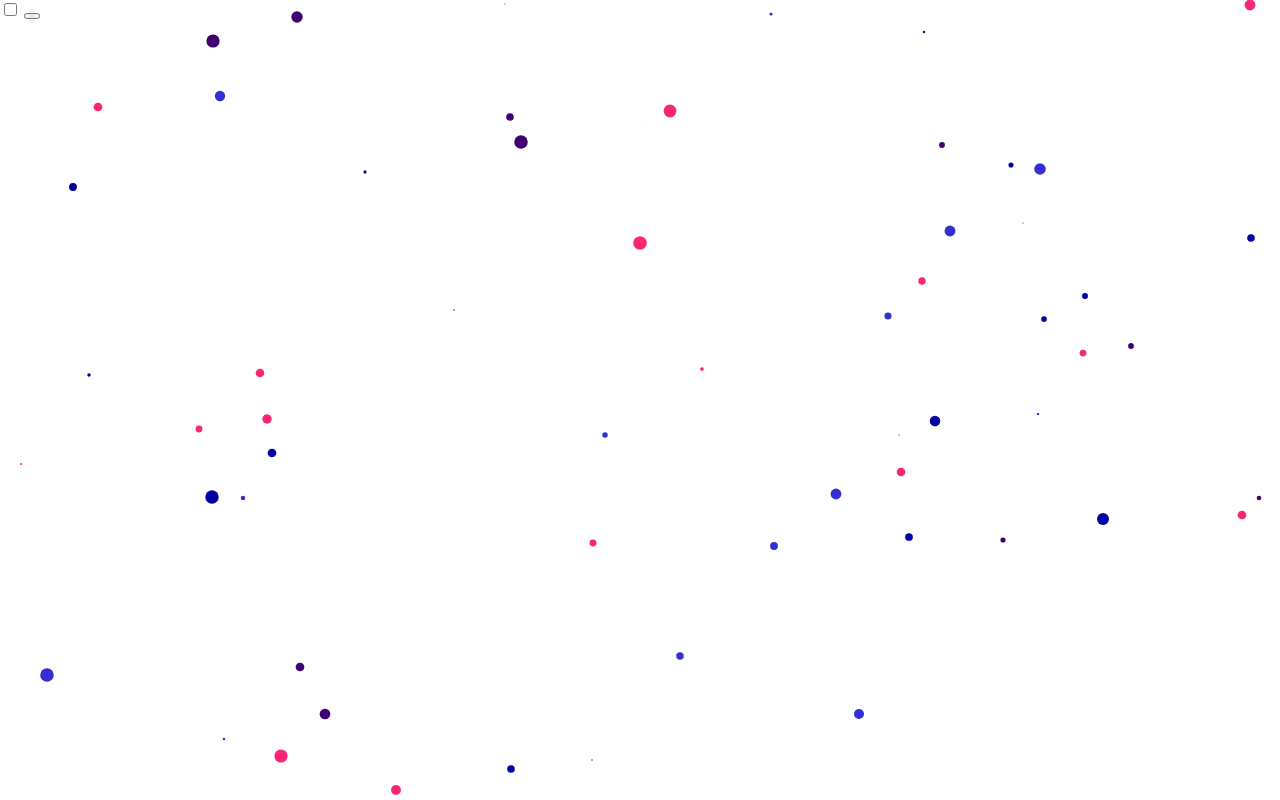
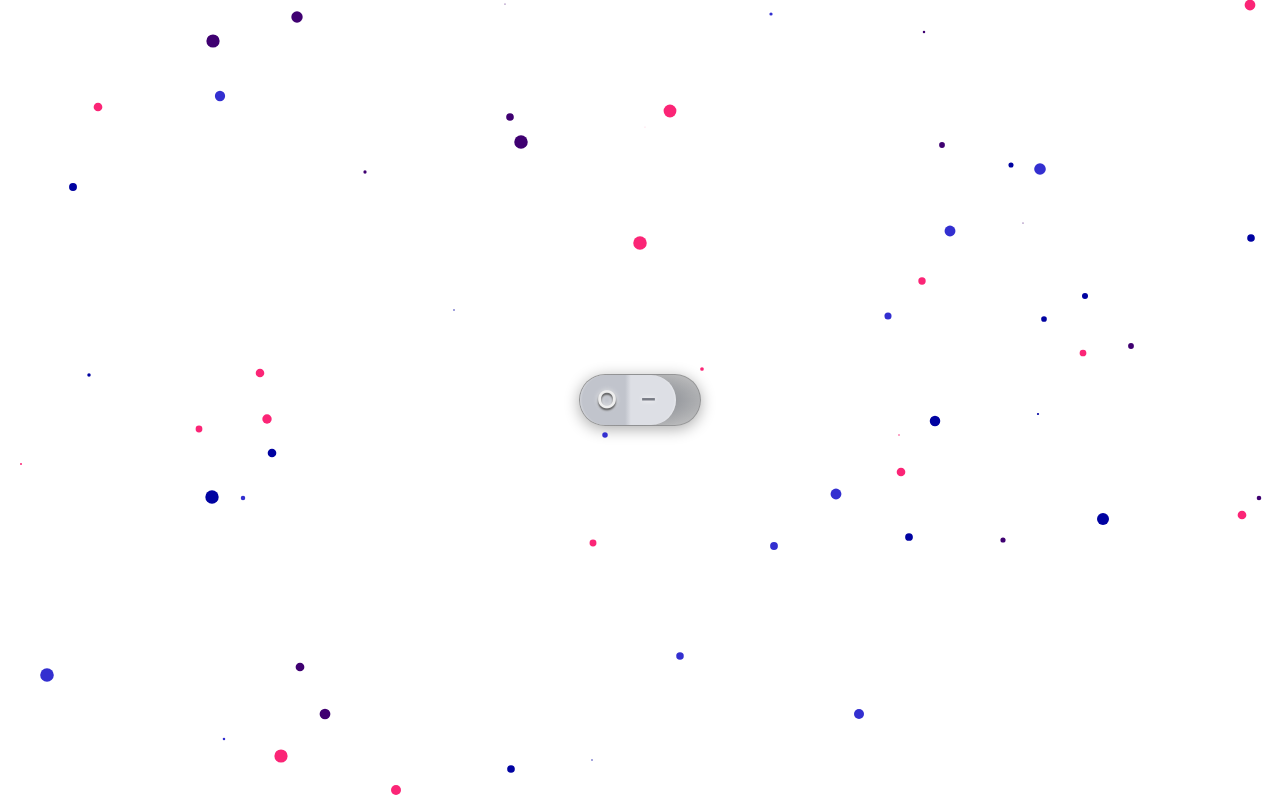
Before and after one commit to RJBcas/animationSpidy, a plain HTML site: page index.html in a window 1280 px wide. Drawn offline with Linux system fonts and the light colour scheme.

Commit message:
add color to change

```diff
--- a/styles.css
+++ b/styles.css
@@ -135,11 +135,12 @@ table {
 }
 
 .banner {
-    position: relative;
     width: 100vw;
     height: 100vh;
+    display: flex;
+    justify-content: center;
+    align-items: center;
 }
-
 
 .banner #dotsCanvas {
     position: absolute;
@@ -150,3 +151,93 @@ table {
     height: 100%;
     pointer-events: none;
 }
+
+main {
+    display: flex;
+}
+
+.banner input {
+    display: none;
+}
+
+.banner label {
+    display: block;
+    width: 120px;
+    height: 50px;
+    background: radial-gradient(#787c84, #5555);
+    border: 1px solid #5555;
+    border-radius: 40px;
+    box-shadow: 0 3px 15px #0005;
+    cursor: pointer;
+}
+
+.banner label button {
+    pointer-events: none;
+    width: 80%;
+    height: 100%;
+    border: none;
+    border-radius: inherit;
+    background: linear-gradient(to right,
+            #c1c4cc 47%,
+            #dddfe5 53%);
+    box-shadow: inset -2px 0 2px -1px #fff5,
+        inset 2px 0 2px -1px #fff5;
+    display: flex;
+    justify-content: center;
+    align-content: center;
+    transition: 2s;
+    z-index: 100;
+}
+
+.banner label button::before,
+.banner label button::after {
+    font-family: "Poppins", sans-serif;
+    width: 50%;
+    content: 'o';
+    font-size: xx-large;
+    color: #787b84;
+}
+
+.banner label button::after {
+    content: '-';
+}
+
+.banner label button::before {
+    color: #eee;
+    transform: translateY(-3px);
+    text-shadow:
+        0 2px 2px #555,
+        0 0 5px #eee;
+}
+
+.banner label button::after {
+    text-shadow: 0 0 5px #fff;
+}
+
+.banner input:checked~label {
+    background: radial-gradient(#a787f2, #3c2777);
+}
+
+.banner input:checked~label>button {
+    margin-left: 20%;
+    background: linear-gradient(to right,
+            #926afe 47%,
+            #754de3);
+}
+
+.banner input:checked~label>button::before {
+    color: #754de3;
+    text-shadow: 0 0 5px #fff5;
+}
+
+.banner input:checked~label>button::after {
+    color: #eee;
+    text-shadow:
+        0 2px 2px #555,
+        0 0 5px #eee;
+}
+
+.darckTheme {
+    background-color: #201346;
+
+}
```
